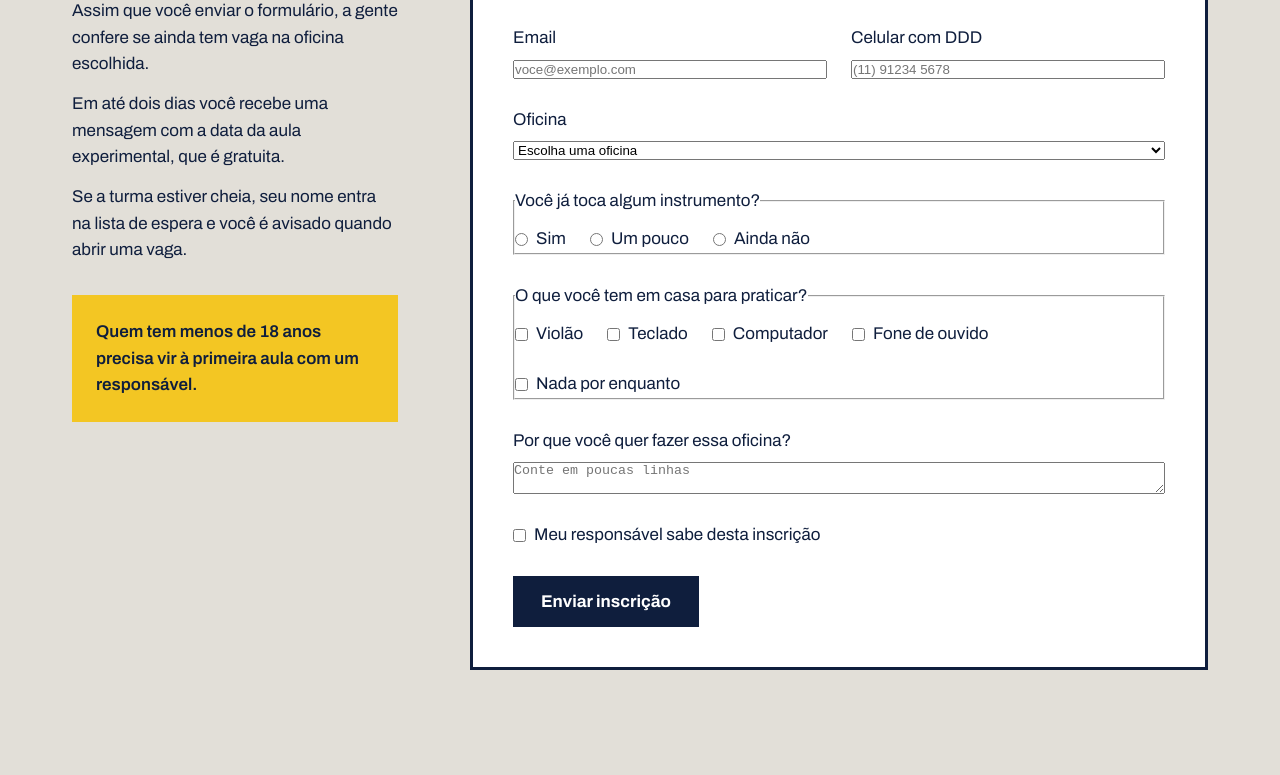
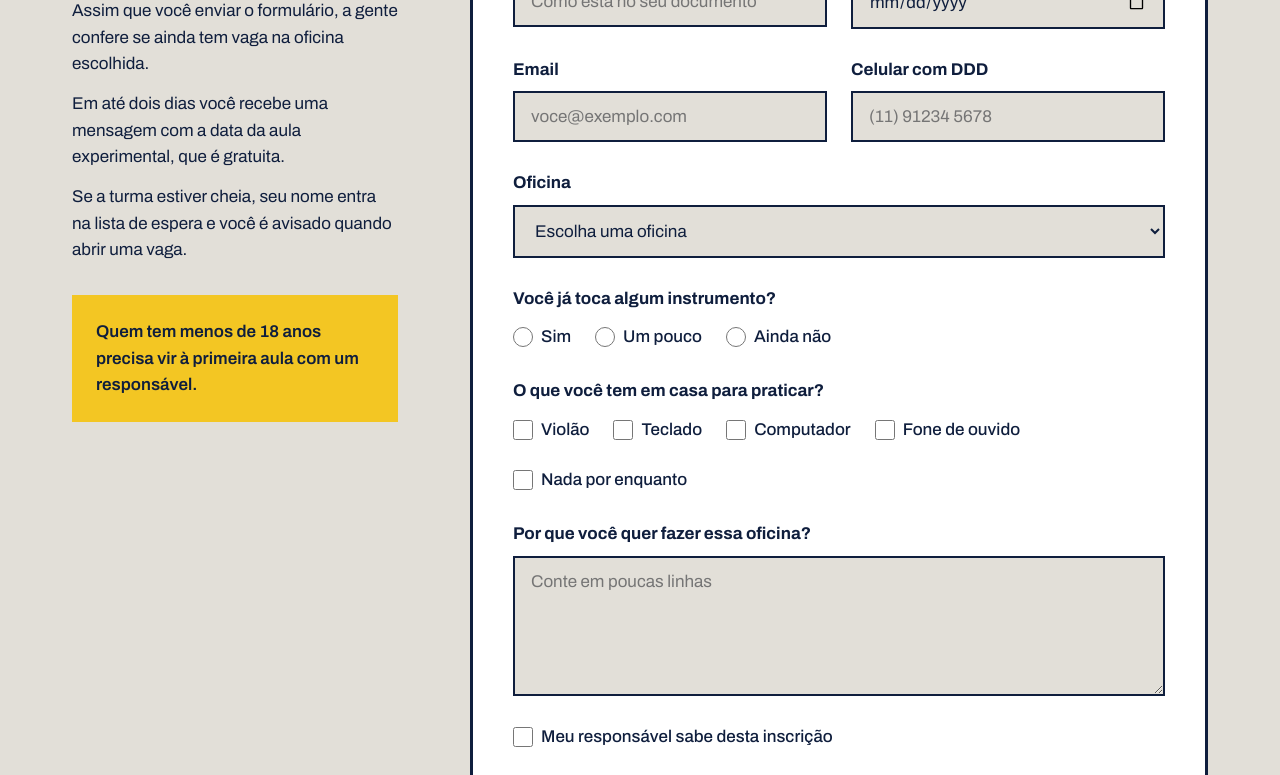
Before and after one commit to heitorv11timb/Laje-Sonora, a plain HTML site: page inscricao.html in a window 1280 px wide. Shown: the part 442-1217 px from the top of the page. Drawn offline with Linux system fonts and the light colour scheme; a web font is replaced by a local one.

Commit message:
Página de inscrição pronta

```diff
--- a/inscricao.css
+++ b/inscricao.css
@@ -180,3 +180,51 @@ h1, h2, h3 {
     align-items: center;
     gap: 8px;
 }
+
+.formulario label,
+.formulario legend {
+    font-weight: 700;
+}
+
+.formulario fieldset {
+    border: none;
+}
+
+.formulario input[type="text"],
+.formulario input[type="email"],
+.formulario input[type="tel"],
+.formulario input[type="date"],
+.formulario select,
+.formulario textarea {
+    width: 100%;
+    padding: 14px 16px;
+    border: 2px solid var(--tinta);
+    background-color: var(--concreto);
+    font-family: var(--fonte-texto);
+    font-size: 17px;
+    color: var(--tinta);
+}
+
+.formulario input:focus,
+.formulario select:focus,
+.formulario textarea:focus {
+    outline: 3px solid var(--caixa-dagua);
+    outline-offset: 2px;
+    background-color: var(--branco);
+}
+
+.formulario textarea {
+    height: 140px;
+    resize: vertical;
+}
+
+.formulario .opcao label {
+    font-weight: 500;
+}
+
+.formulario input[type="radio"],
+.formulario input[type="checkbox"] {
+    width: 20px;
+    height: 20px;
+    accent-color: var(--caixa-dagua);
+}
```
